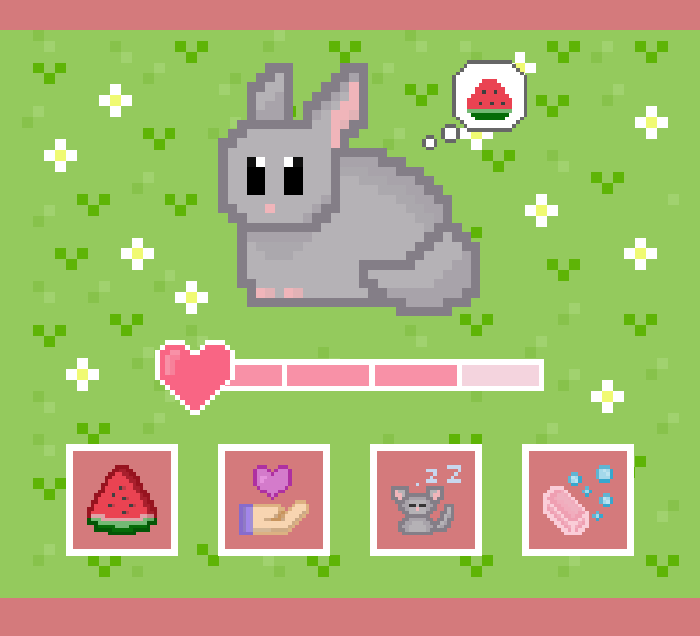
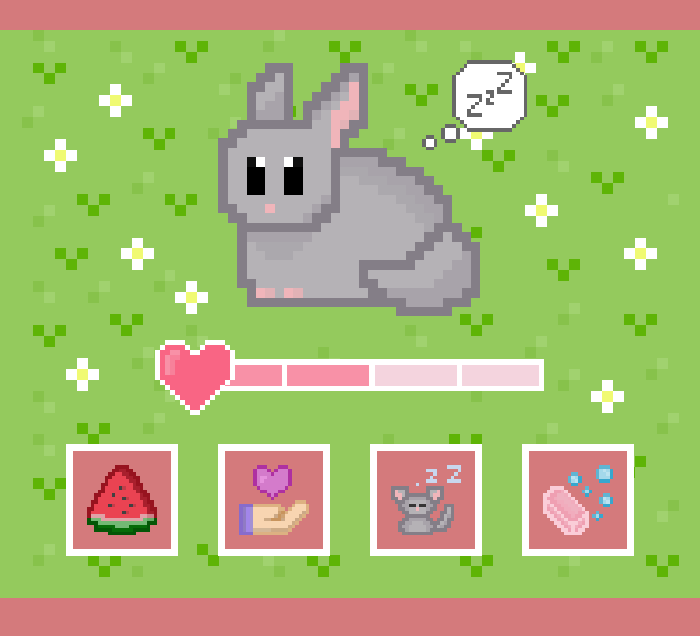
Before and after one commit to fufuxii/chinchillotchi, an Electron app: page src/index.html in a window 700 px wide. Both pictures are taken after a click on the picture 122 px from the left and 602 px from the top of the page. Shown: the part 102-738 px from the top of the page. Drawn offline with Linux system fonts and the light colour scheme.

Commit message:
bubble changes when action clicked

```diff
--- a/src/game.js
+++ b/src/game.js
@@ -1,68 +1,80 @@
-const lifeBar100 = "art/life-bar/life_bar_100.png";
-const lifeBar75 = "art/life-bar/life_bar_75.png";
-const lifeBar50 = "art/life-bar/life_bar_50.png";
-const lifeBar25 = "art/life-bar/life_bar_25.png";
-const lifeBar0 = "art/life-bar/life_bar_0.png";
-const gameOver = "art/chinchilla/chinchilla_dead.png";
+const lifeBar = [
+  "art/life-bar/life_bar_0.png",
+  "art/life-bar/life_bar_25.png",
+  "art/life-bar/life_bar_50.png",
+  "art/life-bar/life_bar_75.png",
+  "art/life-bar/life_bar_100.png"
+];
+
+const bubbleActions = [
+  "art/bubble/bubble_eat.png",
+  "art/bubble/bubble_pet.png",
+  "art/bubble/bubble_sleep.png",
+  "art/bubble/bubble_wash.png"
+];
+
+const gameOverImg = "art/chinchilla/chinchilla_dead.png";
 let intervalId = null;
 let counterBar = 5;
 
-function getLifeBar(counterBar) {
-  switch (counterBar) {
-    case 5: return lifeBar100;
-    case 4: return lifeBar75;
-    case 3: return lifeBar50;
-    case 2: return lifeBar25;
-    case 1: return lifeBar0;
+function getLifeBar() {
+  if (counterBar >= 1 || counterBar <= 5) {
+    return lifeBar[counterBar - 1];
+  }
+  else {
+    console.log("Invalid counterBar value!");
   }
 }
 
+function updateLifeBar() {
+  document.getElementById('lifeBar').src = getLifeBar(counterBar);
+}
+
 function increaseLifeBarByOne() {
-  if (counterBar == 5) {
+  if (counterBar < 5) {
+    counterBar++;
+    updateLifeBar();
+  }
+  else {
     counterBar = 5;
   }
-  else {
-    counterBar++;
-  }
-  console.log(`Counter: ${counterBar}`);
 }
 
-function isGameOver(counterBar) {
-  return counterBar <= 1;
+function decreaseLifeBarByOne() {
+  if (counterBar > 1) {
+    counterBar--;
+    updateLifeBar();
+  }
+  else {
+    endGame();
+  }
 }
 
-intervalId = setInterval(() => {
-  if (isGameOver(counterBar)) {
-    document.getElementById('chinchillaArt').src = gameOver;
-    clearInterval(intervalId);
-    console.log('Game over!');
-  }
-  else {
-    document.getElementById('lifeBar').src = getLifeBar(counterBar);
-    counterBar--;
-  }
-}, 2000);
+function endGame() {
+  clearInterval(intervalId);
+  document.getElementById('chinchillaArt').src = gameOverImg;
+  console.log("Game over!");
+}
+
+function selectRandomAction() {
+  let randomIndex = Math.floor(Math.random() * bubbleActions.length);
+  return bubbleActions[randomIndex];
+}
+
+function updateBubbleAction() {
+  document.getElementById('bubbleState').src = selectRandomAction();
+}
 
 document.addEventListener('DOMContentLoaded', function() {
-  const eat = document.getElementById('buttonEat');
-  const pet = document.getElementById('buttonPet');
-  const sleep = document.getElementById('buttonSleep');
-  const wash = document.getElementById('buttonWash');
-
-  eat.addEventListener('click', function() {
-    increaseLifeBarByOne();
-    document.getElementById('lifeBar').src = getLifeBar(counterBar);
-  });
-  pet.addEventListener('click', function() {
-    increaseLifeBarByOne();
-    document.getElementById('lifeBar').src = getLifeBar(counterBar);
-  });
-  sleep.addEventListener('click', function() {
-    increaseLifeBarByOne();
-    document.getElementById('lifeBar').src = getLifeBar(counterBar);
-  });
-  wash.addEventListener('click', function() {
-    increaseLifeBarByOne();
-    document.getElementById('lifeBar').src = getLifeBar(counterBar);
-  });
+  document.querySelectorAll('#buttonEat, #buttonPet, #buttonSleep, #buttonWash')
+    .forEach(btn => {
+      btn.addEventListener('click', () => {
+        increaseLifeBarByOne();
+        updateBubbleAction();
+      });
+    });
+  updateLifeBar();
+  intervalId = setInterval(() => {
+    decreaseLifeBarByOne();
+  }, 2000);
 });
--- a/src/index.html
+++ b/src/index.html
@@ -23,7 +23,7 @@
         </div>
 
         <div class="bubbleState">
-          <img src="art/bubble/bubble_eat_1.png" id="bubbleState"/>
+          <img src="art/bubble/bubble_eat.png" id="bubbleState"/>
         </div>
 
         <div class="lifeBar">
```
Also changed, not shown: src/art/bubble/bubble_eat.png (renamed from src/art/bubble/bubble_eat_2.png), src/art/bubble/bubble_eat_1.png (deleted), src/art/bubble/bubble_pet.png (renamed from src/art/bubble/bubble_pet_2.png), src/art/bubble/bubble_pet_1.png (deleted), src/art/bubble/bubble_sleep.png (renamed from src/art/bubble/bubble_sleep_2.png), src/art/bubble/bubble_sleep_1.png (deleted), src/art/bubble/bubble_wash.png (renamed from src/art/bubble/bubble_wash_2.png), src/art/bubble/bubble_wash_1.png (deleted).
